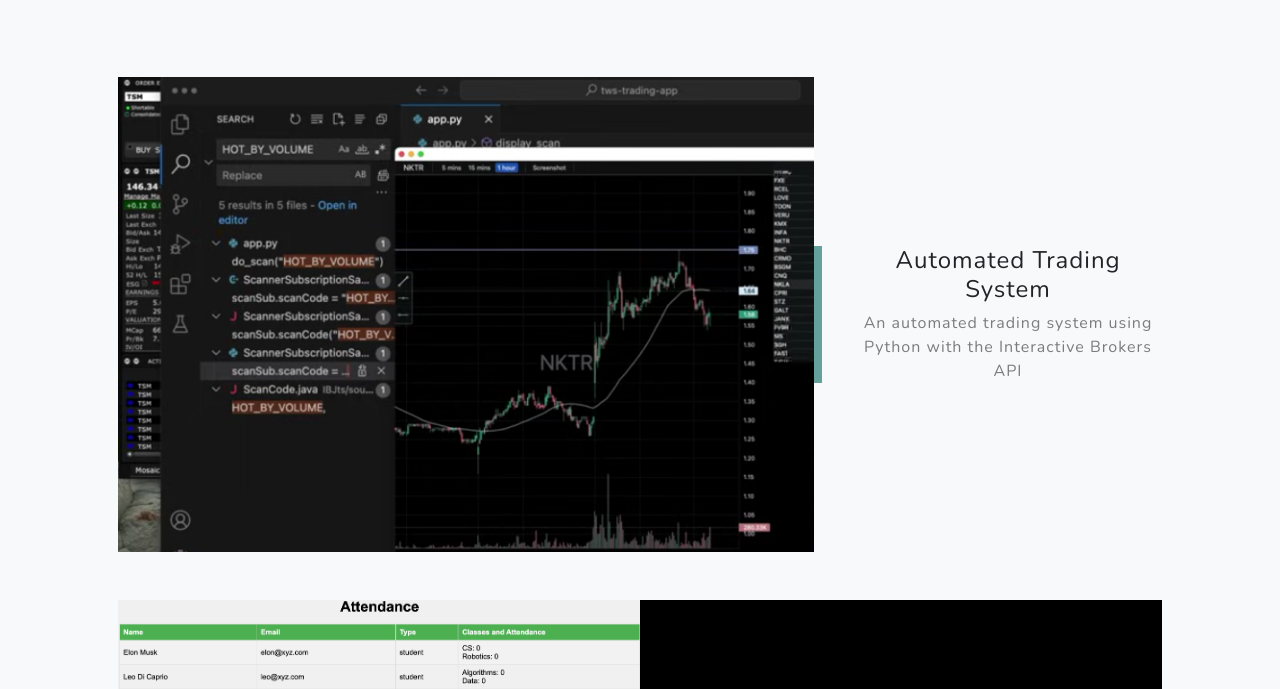
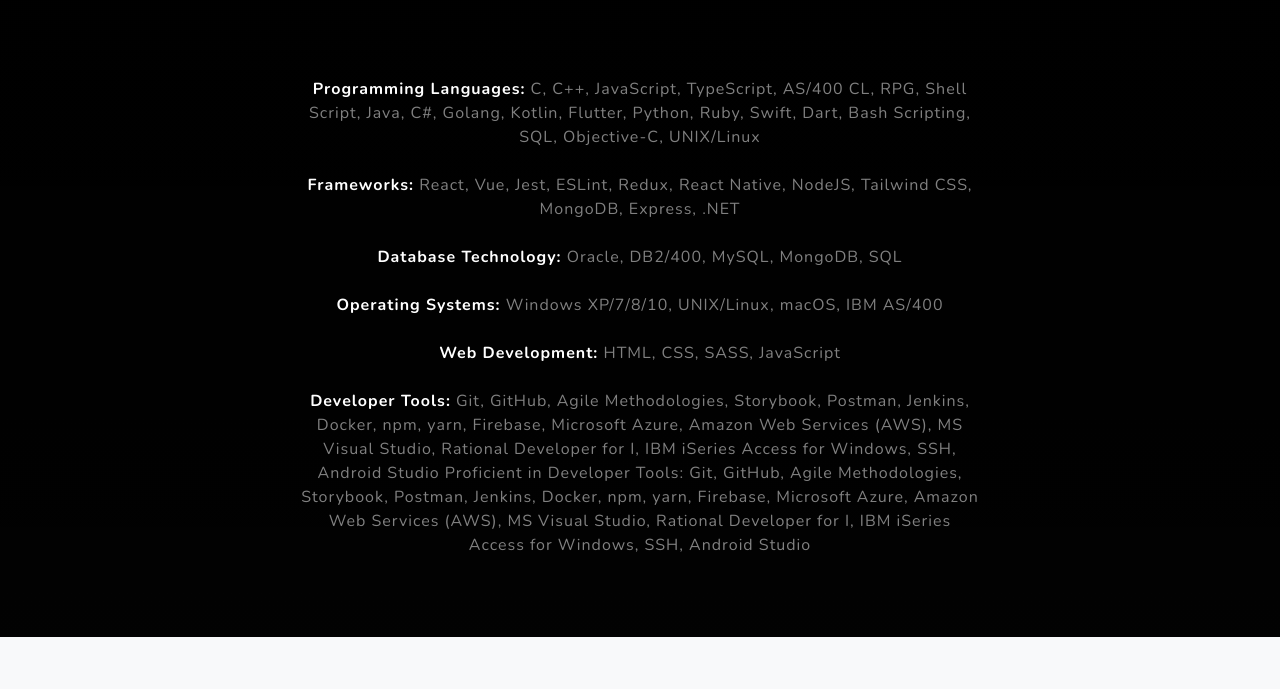
Before and after one commit to cjpsiglos/Carlos-Portfolio, a plain HTML site: page index.html in a window 1280 px wide. Shown: the part 1353-2042 px from the top of the page. Drawn offline with nearby package versions, Linux system fonts and the light colour scheme.

Commit message:
Third commit

```diff
--- a/index.html
+++ b/index.html
@@ -45,7 +45,9 @@
                 </div>
             </div>
         </header>
+
         <!-- About-->
+        <section class="about-section text-center">
         <section class="about-section text-center" id="about">
             <div class="container px-4 px-lg-5">
                 <div class="row gx-4 gx-lg-5 justify-content-center">
@@ -58,10 +60,36 @@
                           marketing to leading development teams and creating scalable applications. I’m excited to combine my passions for
                           technology, AI, and finance as I step into the tech industry, eager to learn, grow, and make a real impact.
                         </p>
+
+                        <p class="text-white-50">
+                          <strong class="text-white">Programming Languages:</strong> C, C++, JavaScript, TypeScript, AS/400 CL, RPG, Shell Script, Java, C#, Golang, Kotlin, Flutter, Python, Ruby, Swift, Dart, Bash Scripting, SQL, Objective-C, UNIX/Linux
+                          <br />
+                          <br />
+
+                          <strong class="text-white">Frameworks:</strong> React, Vue, Jest, ESLint, Redux, React Native, NodeJS, Tailwind CSS, MongoDB, Express, .NET
+                          <br />
+                          <br />
+
+                          <strong class="text-white">Database Technology:</strong> Oracle, DB2/400, MySQL, MongoDB, SQL
+                          <br />
+                          <br />
+
+                          <strong class="text-white">Operating Systems:</strong> Windows XP/7/8/10, UNIX/Linux, macOS, IBM AS/400
+                          <br />
+                          <br />
+
+                          <strong class="text-white">Web Development:</strong> HTML, CSS, SASS, JavaScript
+                          <br />
+                          <br />
+
+                          <strong class="text-white">Developer Tools:</strong> Git, GitHub, Agile Methodologies, Storybook, Postman, Jenkins, Docker, npm, yarn, Firebase, Microsoft Azure, Amazon Web Services (AWS), MS Visual Studio, Rational Developer for I, IBM iSeries Access for Windows, SSH, Android Studio
+                          Proficient in Developer Tools: Git, GitHub, Agile Methodologies, Storybook, Postman, Jenkins, Docker, npm, yarn, Firebase, Microsoft Azure, Amazon Web Services (AWS), MS Visual Studio, Rational Developer for I, IBM iSeries Access for Windows, SSH, Android Studio
+                        </p>
                     </div>
                 </div>
             </div>
         </section>
+
         <!-- Projects-->
         <section class="projects-section bg-light" id="projects">
             <div class="container px-4 px-lg-5">
```
Also changed, not shown: assets/img/c-logo.png (added).
